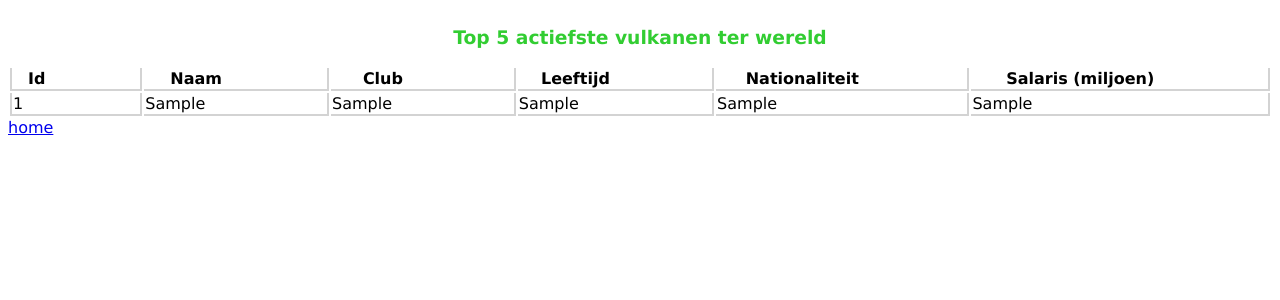
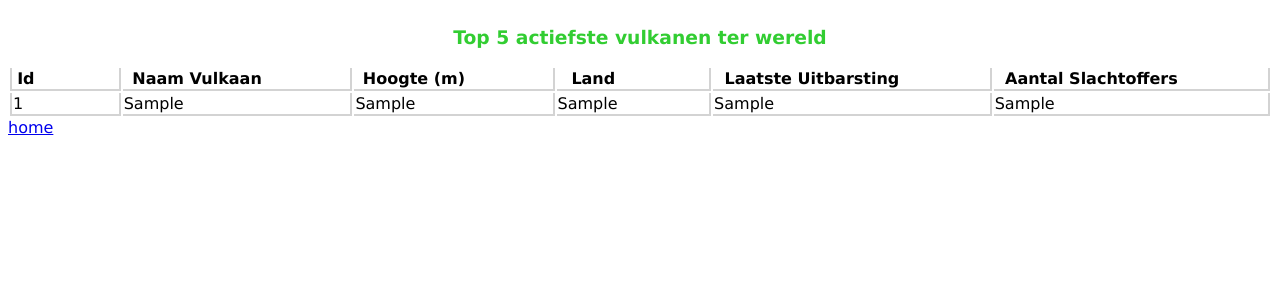
Before and after one commit to vincent-lang/mvc-oop-toets-335479, a PHP site: page /vulkaan in a window 1280 px wide. Shown: the top 300 px of the page. Run offline with PHP 8.4, Linux system fonts and the light colour scheme; tables that the repository leaves empty or names only in its code hold one stand-in row (values such as "Sample post"); a stand-in replaces the project's code that opens the database connection; some libraries are stand-ins or nearby versions.

Commit message:
zeventh commit

```diff
--- a/app/views/vulkaan/index.php
+++ b/app/views/vulkaan/index.php
@@ -13,11 +13,11 @@
     <table>
         <thead>
             <th>Id</th>
-            <th>Naam</th>
-            <th>Club</th>
-            <th>Leeftijd</th>
-            <th>Nationaliteit</th>
-            <th>Salaris (miljoen)</th>
+            <th>Naam Vulkaan</th>
+            <th>Hoogte (m)</th>
+            <th>Land</th>
+            <th>Laatste Uitbarsting</th>
+            <th>Aantal Slachtoffers</th>
         </thead>
         <tbody>
             <?= $data['rows'];  ?>
```
